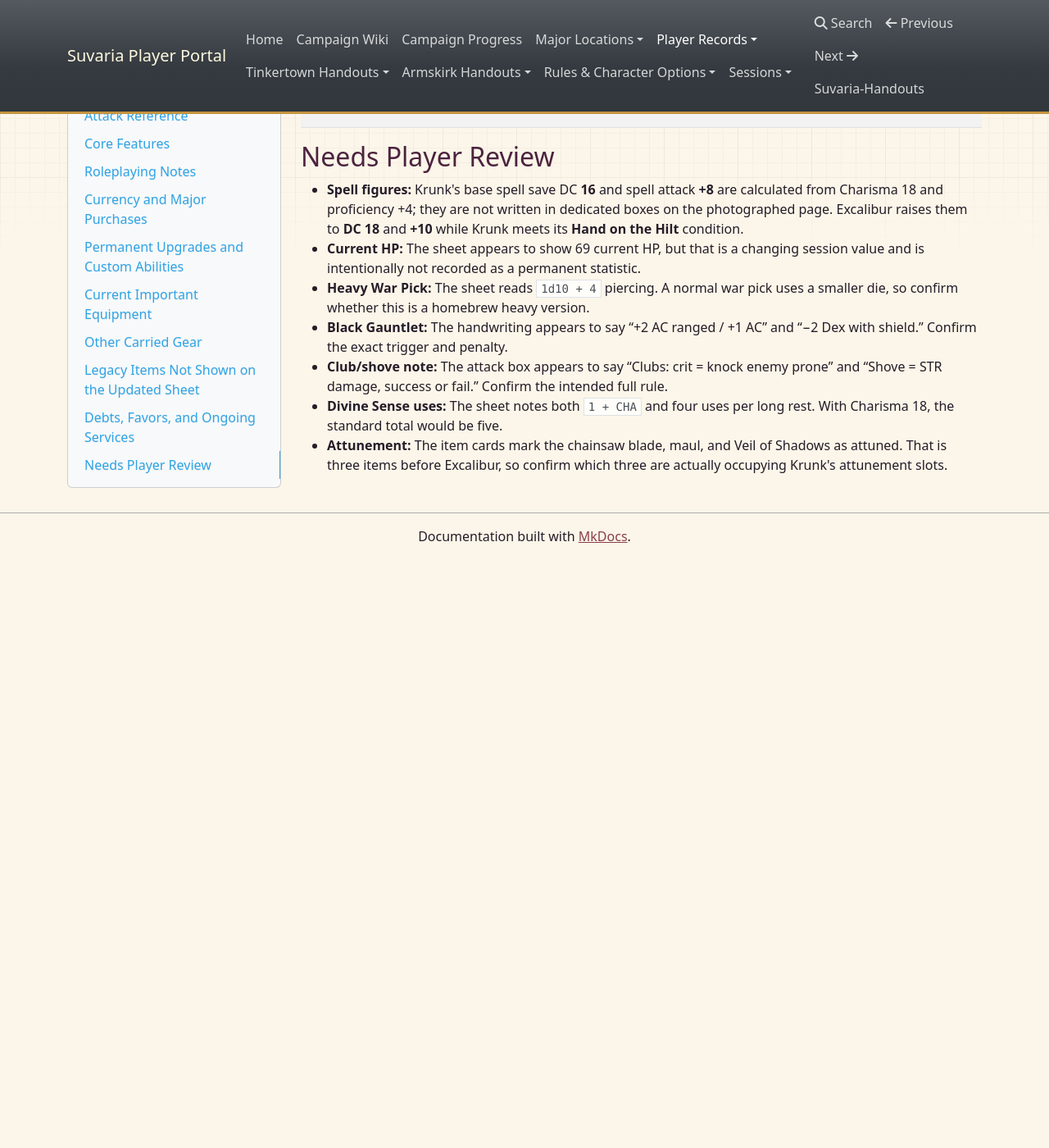
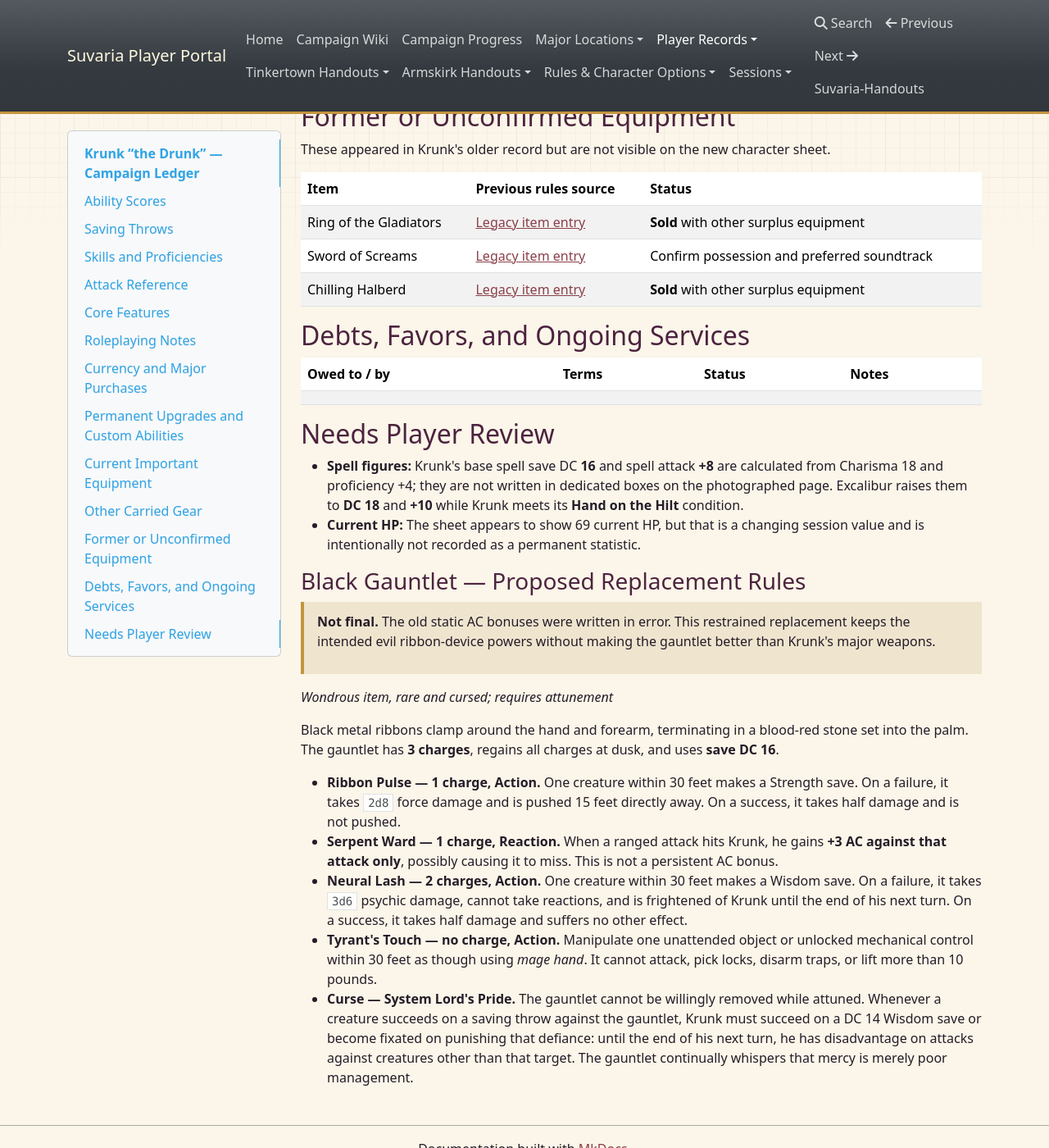
Before and after one commit to blakewrege/Suvaria-Handouts, an MkDocs documentation site: the page built from docs/krunk-record.md, in a window 1280 px wide and 1400 px high, scrolled down 5440 px. Shown: the whole window at 82% size. Built offline with MkDocs 1.6.1, drawn with Linux system fonts in a browser that asks for light colours; nearby versions of some CDN libraries; before the commit the page ends 6122 px from its top, so only the background shows below that; some of the changed text lies outside the part shown.

Commit message:
Publish corrected Krunk equipment record

```diff
--- a/docs/krunk-record.md
+++ b/docs/krunk-record.md
@@ -49,10 +49,17 @@ Krunk is proficient in Constitution saves through **Resilient**, and in Wisdom a
 |---|:---:|---|---|
 | Excalibur, the Promised Dawn +2 | +10 | `1d8 + 6` one-handed or `1d10 + 6` two-handed | Versatile; once per turn against evil, add +4 radiant from Radiant Edge; see the [full Excalibur handout](excalibur-promised-dawn.md) |
 | Maul of Maelstroms +2 | +10 | `2d6 + 4` bludgeoning plus `2` lightning | Two-handed; attuned |
-| Heavy War Pick | +8 | `1d10 + 4` piercing | Damage die needs confirmation |
+| Heavy War Pick | +8 | `1d10 + 4` piercing | Confirmed homebrew heavy version |
 | Ash's Righteous Chainsaw Blade +2 | +10 | `2d6 + 6` slashing | Two-handed; attuned; see the [original item handout](ashs-righteous-chainsaw-blade.md) |
 
 Krunk has **Extra Attack**, so he attacks twice whenever he takes the Attack action.
+
+### Weapon Group Specialization — Clubs
+
+Krunk uses [Club Specialization](homebrew-weapon-specializations.md#club-specialization):
+
+- When Krunk critically strikes with a club-group weapon, the target is knocked prone.
+- Whenever Krunk makes a Strength (Athletics) check to shove a target, he deals damage equal to his Strength modifier (**4**) whether the shove succeeds or fails.
 
 ## Core Features
 
@@ -86,7 +93,9 @@ Krunk has **Extra Attack**, so he attacks twice whenever he takes the Attack act
 
 ## Currency and Major Purchases
 
-| Session | Vendor | Purchase | Price | Paid by | Mechanical effect or statistics | Notes |
+> **Price note:** These are the shop's listed prices. Krunk purchased the tattoos at substantial discounts; the exact amounts paid were not recorded on the photographed sheet.
+
+| Session | Vendor | Purchase | Listed price | Paid by | Mechanical effect or statistics | Notes |
 |---:|---|---|---:|---|---|---|
 | 077 | Ink Dragon Tattoo House | Adventurer's Party Line — Budget Family Plan | 140 gp | Krunk | Shared 25-word message and 25-word replies every 10 minutes | Linked to Amerilis, Chao, Bobbin, and Caracas |
 | 077 | Ink Dragon Tattoo House | Dragon Sneeze — Dragon With Allergies | 1,500 gp | Krunk | Once per short rest, `6d8` elemental damage in a 15-foot cone or 30-foot line | While charged, any natural 1 Krunk rolls on any d20 triggers an accidental sneeze |
@@ -122,7 +131,7 @@ Krunk has **Extra Attack**, so he attacks twice whenever he takes the Attack act
 
 ### Historian's Horologe
 
-*Uncommon*
+*Uncommon; does not require attunement*
 
 This magical pocket watch allows its owner to teleport back to a previously set position once per day.
 
@@ -140,9 +149,11 @@ Krunk currently carries and is attuned to [Excalibur, the Promised Dawn](excalib
 
 ## Other Carried Gear
 
+The following low-magic and mundane equipment is transcribed from the current character sheet. Quantities are included where they were legible.
+
 - Cast-Off plate armor
 - Common clothes
-- Black gauntlet with separate ranged and shield-related armor notes; see **Needs Player Review**
+- Black Gauntlet; its old AC notes were a mistake, and proposed replacement rules remain under **Needs Player Review**
 - Heavy chain cloak that can be used as a net
 - Platform Gun: creates 10-by-10-foot platforms on a surface within 60 feet; 4 charges per short rest
 - Clockwork Bounce Boots: once per short rest, triple long-jump distance for 1 round; the resulting **BOING** can be heard within 60 feet
@@ -156,15 +167,15 @@ Krunk currently carries and is attuned to [Excalibur, the Promised Dawn](excalib
 - Farglow Flares ×3: each produces *daylight* in a 20-foot radius for 10 minutes
 - Tent and climber's kit
 
-## Legacy Items Not Shown on the Updated Sheet
+## Former or Unconfirmed Equipment
 
-These appeared in Krunk's older record but are not visible on the new character sheet. They remain here until ownership is confirmed.
+These appeared in Krunk's older record but are not visible on the new character sheet.
 
 | Item | Previous rules source | Status |
 |---|---|---|
-| Ring of the Gladiators | [Legacy item entry](homebrew-magic-items.md#ring-of-the-gladiators) | Confirm possession |
+| Ring of the Gladiators | [Legacy item entry](homebrew-magic-items.md#ring-of-the-gladiators) | **Sold** with other surplus equipment |
 | Sword of Screams | [Legacy item entry](homebrew-magic-items.md#sword-of-screams) | Confirm possession and preferred soundtrack |
-| Chilling Halberd | [Legacy item entry](homebrew-magic-items.md#chilling-halberd) | Confirm possession and attunement |
+| Chilling Halberd | [Legacy item entry](homebrew-magic-items.md#chilling-halberd) | **Sold** with other surplus equipment |
 
 ## Debts, Favors, and Ongoing Services
 
@@ -175,8 +186,17 @@ These appeared in Krunk's older record but are not visible on the new character
 
 - **Spell figures:** Krunk's base spell save DC **16** and spell attack **+8** are calculated from Charisma 18 and proficiency +4; they are not written in dedicated boxes on the photographed page. Excalibur raises them to **DC 18** and **+10** while Krunk meets its **Hand on the Hilt** condition.
 - **Current HP:** The sheet appears to show 69 current HP, but that is a changing session value and is intentionally not recorded as a permanent statistic.
-- **Heavy War Pick:** The sheet reads `1d10 + 4` piercing. A normal war pick uses a smaller die, so confirm whether this is a homebrew heavy version.
-- **Black Gauntlet:** The handwriting appears to say “+2 AC ranged / +1 AC” and “−2 Dex with shield.” Confirm the exact trigger and penalty.
-- **Club/shove note:** The attack box appears to say “Clubs: crit = knock enemy prone” and “Shove = STR damage, success or fail.” Confirm the intended full rule.
-- **Divine Sense uses:** The sheet notes both `1 + CHA` and four uses per long rest. With Charisma 18, the standard total would be five.
-- **Attunement:** The item cards mark the chainsaw blade, maul, and Veil of Shadows as attuned. That is three items before Excalibur, so confirm which three are actually occupying Krunk's attunement slots.
+
+### Black Gauntlet — Proposed Replacement Rules
+
+> **Not final.** The old static AC bonuses were written in error. This restrained replacement keeps the intended evil ribbon-device powers without making the gauntlet better than Krunk's major weapons.
+
+*Wondrous item, rare and cursed; requires attunement*
+
+Black metal ribbons clamp around the hand and forearm, terminating in a blood-red stone set into the palm. The gauntlet has **3 charges**, regains all charges at dusk, and uses **save DC 16**.
+
+- **Ribbon Pulse — 1 charge, Action.** One creature within 30 feet makes a Strength save. On a failure, it takes `2d8` force damage and is pushed 15 feet directly away. On a success, it takes half damage and is not pushed.
+- **Serpent Ward — 1 charge, Reaction.** When a ranged attack hits Krunk, he gains **+3 AC against that attack only**, possibly causing it to miss. This is not a persistent AC bonus.
+- **Neural Lash — 2 charges, Action.** One creature within 30 feet makes a Wisdom save. On a failure, it takes `3d6` psychic damage, cannot take reactions, and is frightened of Krunk until the end of his next turn. On a success, it takes half damage and suffers no other effect.
+- **Tyrant's Touch — no charge, Action.** Manipulate one unattended object or unlocked mechanical control within 30 feet as though using *mage hand*. It cannot attack, pick locks, disarm traps, or lift more than 10 pounds.
+- **Curse — System Lord's Pride.** The gauntlet cannot be willingly removed while attuned. Whenever a creature succeeds on a saving throw against the gauntlet, Krunk must succeed on a DC 14 Wisdom save or become fixated on punishing that defiance: until the end of his next turn, he has disadvantage on attacks against creatures other than that target. The gauntlet continually whispers that mercy is merely poor management.
```
Also changed, not shown: other parts of docs/krunk-record.md (+1 -1 lines), docs/homebrew-magic-items.md (+5 -3 lines).
